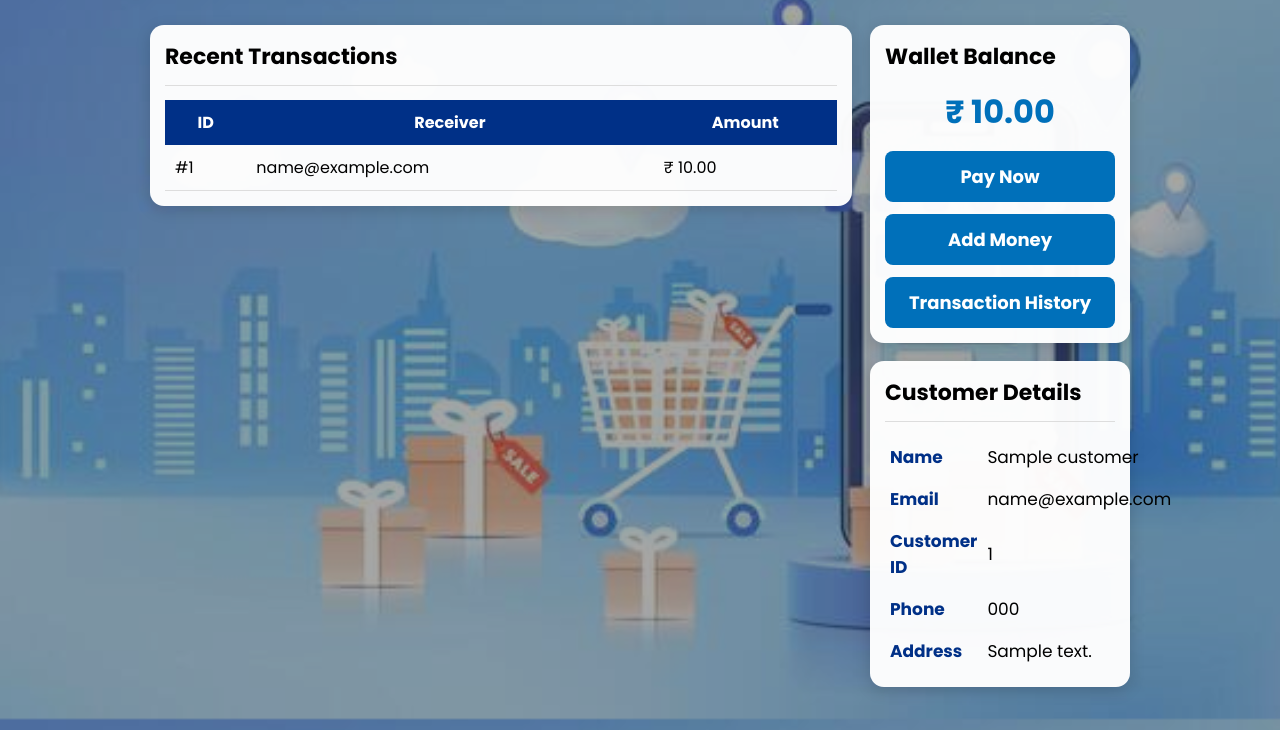
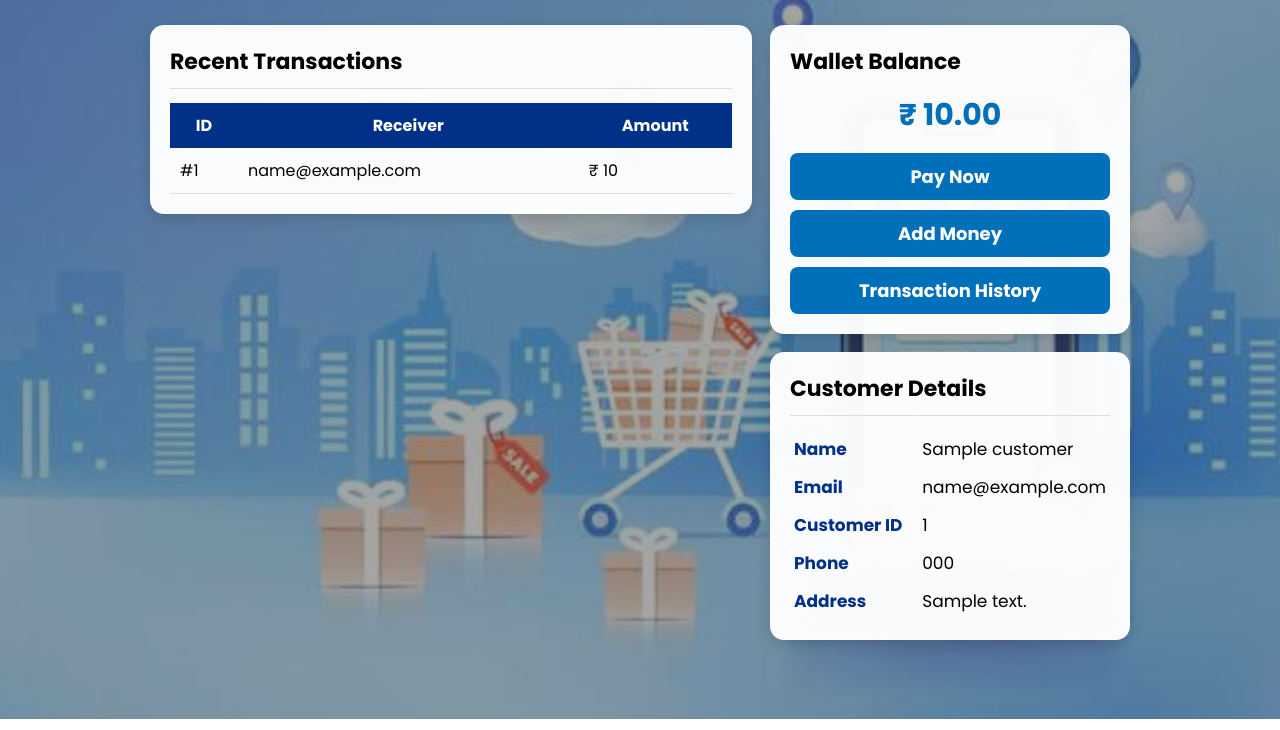
Before and after one commit to Madheswaran/Projects, a Flask app: page /dashboard in a window 1280 px wide. Shown: the part 81-811 px from the top of the page. Run offline with Flask 3, Linux system fonts and the light colour scheme; the visitor is signed in with stand-in values (Sample User, id 1); a database or web service that is not in the repository returns one stand-in record (values such as "Sample title"); some libraries are stand-ins or nearby versions.

Commit message:
add money issues1

```diff
--- a/devops/paypal-app/frontend-service/app.py
+++ b/devops/paypal-app/frontend-service/app.py
@@ -189,7 +189,7 @@ def dashboard():
 
         ORDER BY transaction_date DESC
 
-        LIMIT 5
+        LIMIT 10
         """,
         (
             session["customer_id"],
@@ -197,6 +197,8 @@ def dashboard():
     )
 
     rows = cur.fetchall()
+
+    print(customer["transactions"])
 
     customer["transactions"] = []
 
--- a/devops/paypal-app/frontend-service/static/style.css
+++ b/devops/paypal-app/frontend-service/static/style.css
@@ -212,7 +212,7 @@ body{
 
 .right-panel{
 
-    width:260px;
+    width:360px;
 
 }
 
@@ -228,7 +228,7 @@ body{
 
     border-radius:14px;
 
-    padding:15px;
+    padding:20px;
 
     margin-bottom:18px;
 
@@ -240,7 +240,7 @@ body{
 
     font-size:22px;
 
-    margin-bottom:12px;
+    margin-bottom:10px;
 
 }
 
@@ -270,7 +270,7 @@ body{
 
 .profile-table td{
 
-    padding:8px 5px;
+    padding:6px 4px;
 
     border:none;
 
@@ -298,7 +298,7 @@ body{
 
     text-align:center;
 
-    font-size:32px;
+    font-size:30px;
 
     color:#0070ba;
 
@@ -330,9 +330,9 @@ body{
 
     font-weight:bold;
 
-    padding:12px;
+    padding:10px;
 
-    margin-top:12px;
+    margin-top:10px;
 
     border-radius:8px;
 
--- a/devops/paypal-app/frontend-service/templates/dashboard.html
+++ b/devops/paypal-app/frontend-service/templates/dashboard.html
@@ -40,7 +40,6 @@
     <div class="left-panel">
 
         <!-- Recent Transactions -->
-
         <div class="card">
 
             <h2>Recent Transactions</h2>
@@ -49,45 +48,31 @@
 
             {% if customer.transactions %}
 
-            <table class="transaction-table">
-
-                <thead>
+            <table>
 
                 <tr>
-
                     <th>ID</th>
-
                     <th>Receiver</th>
-
                     <th>Amount</th>
-
                 </tr>
-
-                </thead>
-
-                <tbody>
 
                 {% for txn in customer.transactions %}
 
                 <tr>
-
                     <td>#{{ txn.id }}</td>
-
                     <td>{{ txn.receiver }}</td>
-
-                        <td>₹ {{ "%.2f"|format(txn.amount) }}</td>
-
+                    <td>₹ {{ txn.amount }}</td>
                 </tr>
 
                 {% endfor %}
-
-                </tbody>
 
             </table>
 
             {% else %}
 
-                <p>No recent transactions available.</p>
+            <p style="text-align:center; padding:25px;">
+                No recent transactions found.
+            </p>
 
             {% endif %}
 
```
Lines whose indentation alone changed are shown as unchanged.
